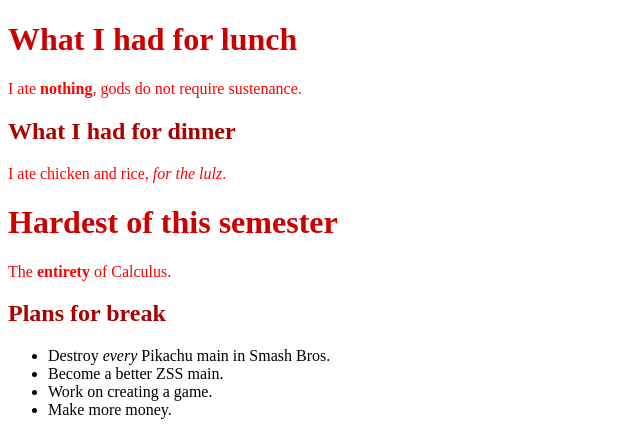
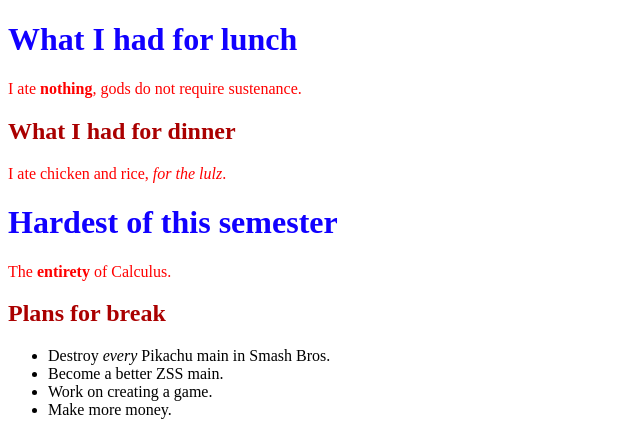
Before and after one commit to Angelbook/Angelbook.github.io, a plain HTML site: page index.html in a window 1280 px wide. Shown: the top 432 px of the page, without its empty margins (0-640 px from the left). Drawn offline with Linux system fonts and the light colour scheme.

Commit message:
Color change

```diff
--- a/style.css
+++ b/style.css
@@ -3,7 +3,7 @@ p {
 }
 
 h1 {
-    color: #CC0000;
+    color: #1100FF;
 }
 
 h2 {
```
